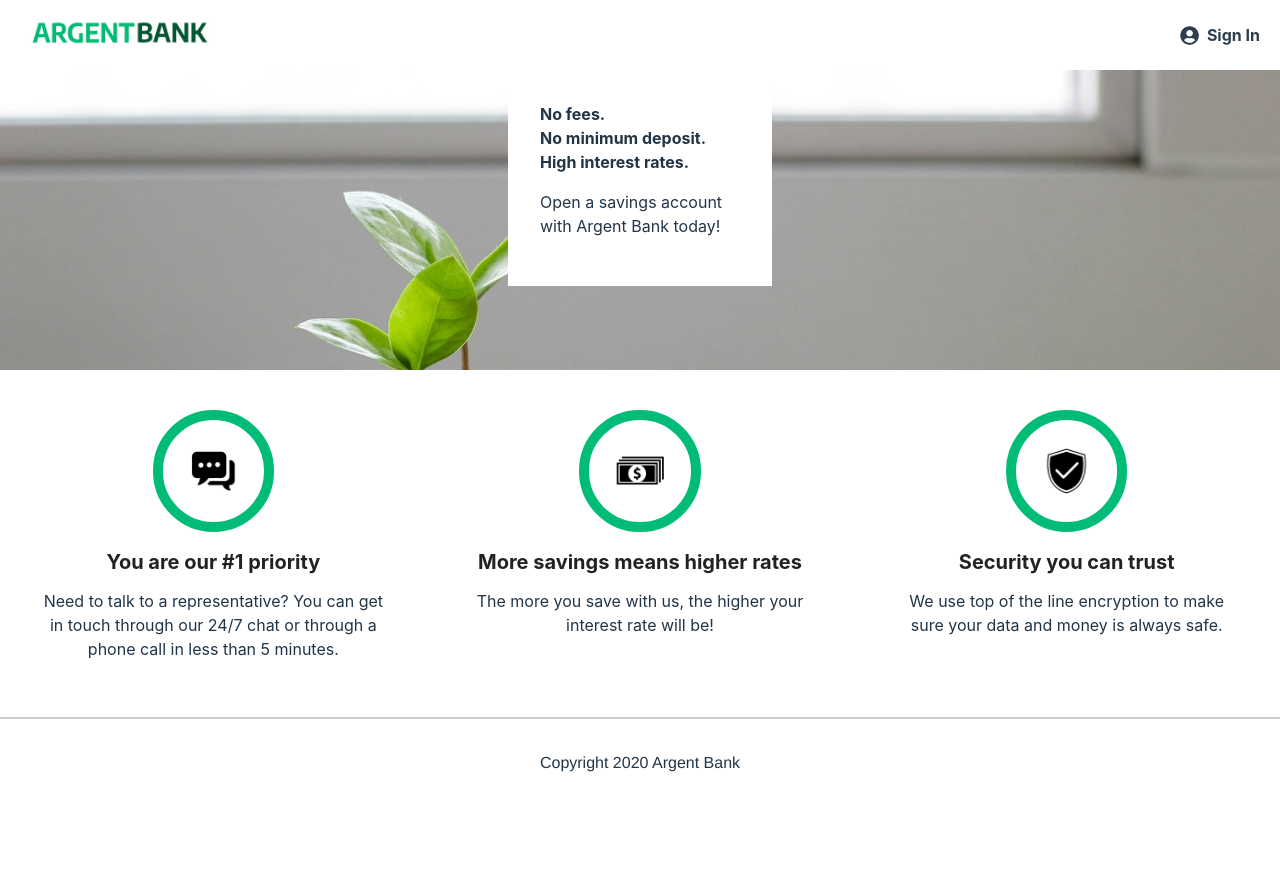
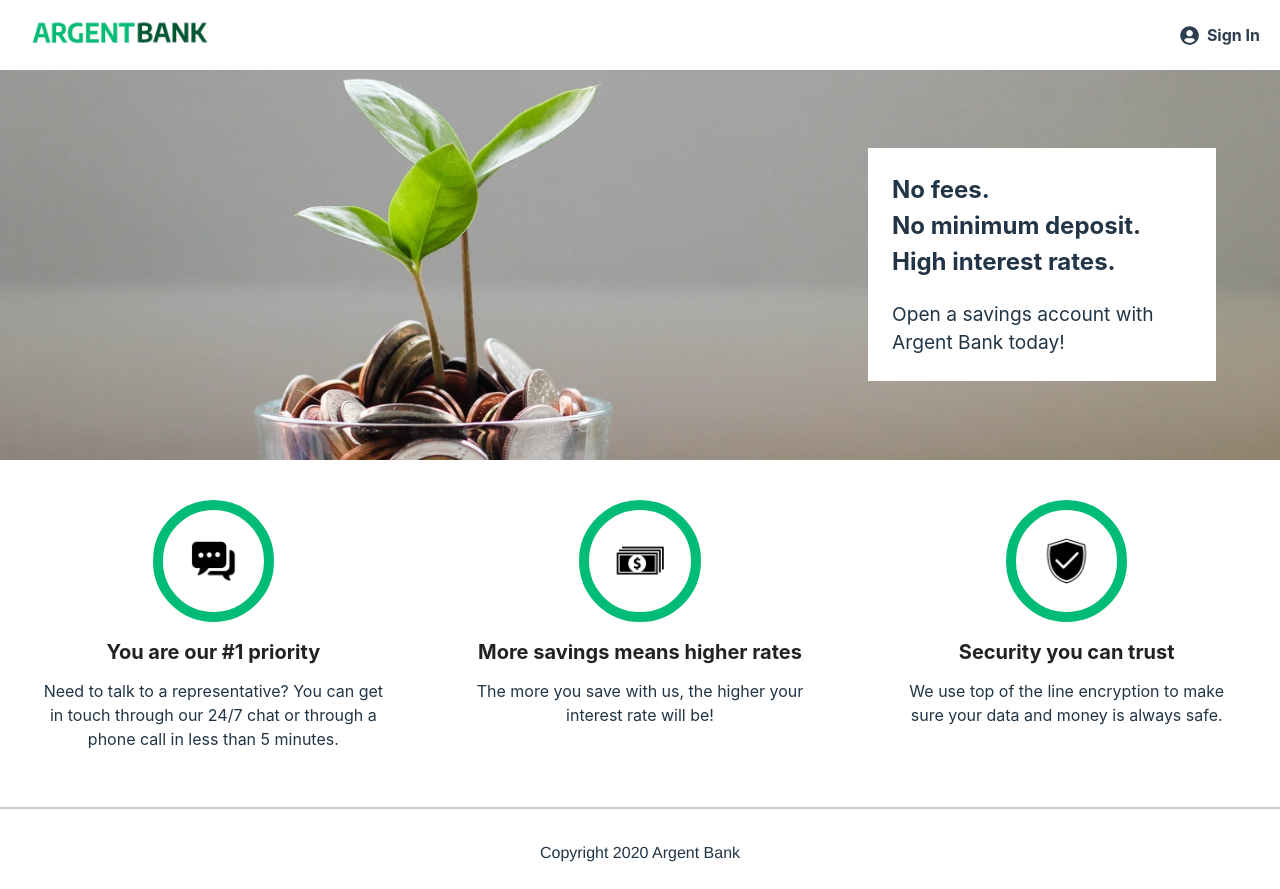
Before and after one commit to Daiba-yume/Project_13_AB, a React (Vite) app in the folder Frontend/: page / in a window 1280 px wide. Before the commit the page ends 800 px from the top, so only its background shows below. Built offline with nearby package versions, Linux system fonts and the light colour scheme.

Commit message:
Ajustements Banner

```diff
--- a/Frontend/src/components/Banner/Banner.scss
+++ b/Frontend/src/components/Banner/Banner.scss
@@ -1,9 +1,9 @@
 .Banner {
   background-image: url("../../assets/bank-tree.jpeg");
-  background-position: 0 -50px;
+  background-position: center 35%;
   background-size: cover;
   background-repeat: no-repeat;
-  height: 300px;
+  height: 390px;
   position: relative;
   @media (min-width: 920px) {
     .Banner {
@@ -11,11 +11,12 @@
       background-position: 0% 33%;
     }
     .bannerSection {
-      width: 200px;
+      width: 300px;
       background: white;
-      padding: 2rem;
-      text-align: left;
-      margin: 0 auto;
+      padding: 1.5rem;
+      position: absolute;
+      right: 5%;
+      top: 20%;
       @media (min-width: 920px) {
         .Banner {
           height: 400px;
@@ -23,7 +24,7 @@
         }
         .subtitle {
           font-weight: bold;
-          font-size: 1rem;
+          font-size: 1.5rem;
           margin: 0;
           @media (min-width: 920px) {
             .Banner {
@@ -31,10 +32,10 @@
               background-position: 0% 33%;
             }
           }
-
+        }
         .text {
           margin-bottom: 0;
-            font-size: 0.9rem;
+          font-size: 1.2rem;
           @media (min-width: 920px) {
             .Banner {
               height: 400px;
@@ -46,4 +47,3 @@
     }
   }
 }
-}
```
Lines whose indentation alone changed are shown as unchanged.
